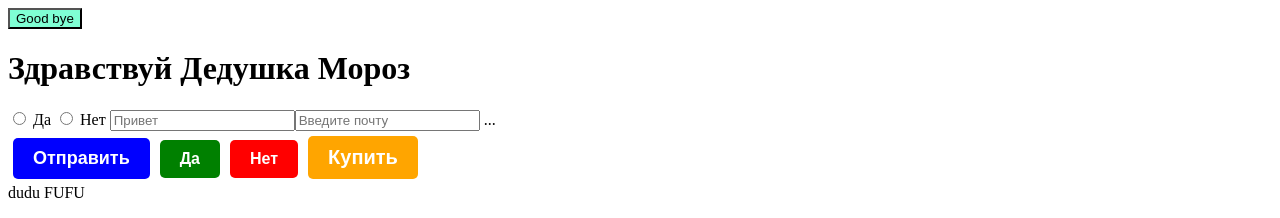
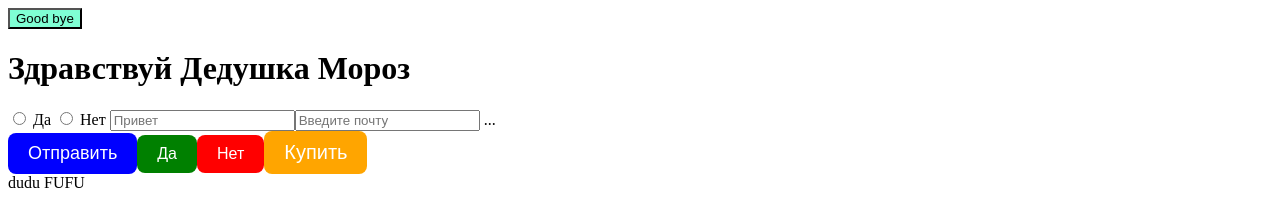
Before and after one commit to IrinaFox/ReyhanProject, a Vue app in the folder Reyhan Project/: page / in a window 1280 px wide. Shown: the top 218 px of the page. Built offline with nearby package versions, Linux system fonts and the light colour scheme.

Commit message:
DP-67:create a new component MyCustomButton.vue

```diff
--- a/Reyhan Project/src/components/buttons/MyCustomButton.vue
+++ b/Reyhan Project/src/components/buttons/MyCustomButton.vue
@@ -1,8 +1,11 @@
 <template>
   <button
       :style="buttonStyle"
+      :disabled="disabled"
       class="custom-button"
+      @click="$emit('click')"
   >
+    <span v-if="icon">{{ icon }}</span>
     {{ text }}
   </button>
 </template>
@@ -10,6 +13,7 @@
 <script>
 export default {
   name: 'MyCustomButton',
+
   props: {
     text: {
       type: String,
@@ -17,41 +21,41 @@ export default {
     },
     color: {
       type: String,
-      default: 'blue'
+      default: '#4CAF50'   // зелёный по умолчанию (как AddButton)
     },
     size: {
       type: [String, Number],
-      default: '16'
+      default: 16
+    },
+    disabled: {
+      type: Boolean,
+      default: false
+    },
+    icon: {
+      type: String,
+      default: ''   // например: "➕" или "🗑️"
     }
   },
+
   computed: {
     buttonStyle() {
       return {
         backgroundColor: this.color,
-        fontSize: `${this.size}px`,
-        color: 'white',
+        fontSize: this.size + 'px',
         padding: '10px 20px',
         border: 'none',
-        borderRadius: '5px',
-        cursor: 'pointer',
-        margin: '5px'
-      };
+        borderRadius: '8px',
+        cursor: this.disabled ? 'not-allowed' : 'pointer',
+        opacity: this.disabled ? 0.6 : 1,
+        color: 'white'
+      }
     }
   }
-};
+}
 </script>
 
 <style scoped>
-.custom-button {
-  font-weight: bold;
-  transition: opacity 0.3s;
-}
-
-.custom-button:hover {
-  opacity: 0.8;
-}
-
-.custom-button:active {
-  transform: scale(0.98);
+.custom-button:hover:not(:disabled) {
+  opacity: 0.9;
 }
 </style>
--- a/Reyhan Project/src/main.js
+++ b/Reyhan Project/src/main.js
@@ -1,9 +1,12 @@
 import { createPinia } from 'pinia'
 import { createApp } from 'vue'
 import App from './App.vue'
+import MyCustomButton from './components/buttons/MyCustomButton.vue'
+
 
 const app = createApp(App)
 const pinia = createPinia()
+app.component('MyCustomButton', MyCustomButton)
 
 app.use(pinia)
 app.mount('#app')
```
